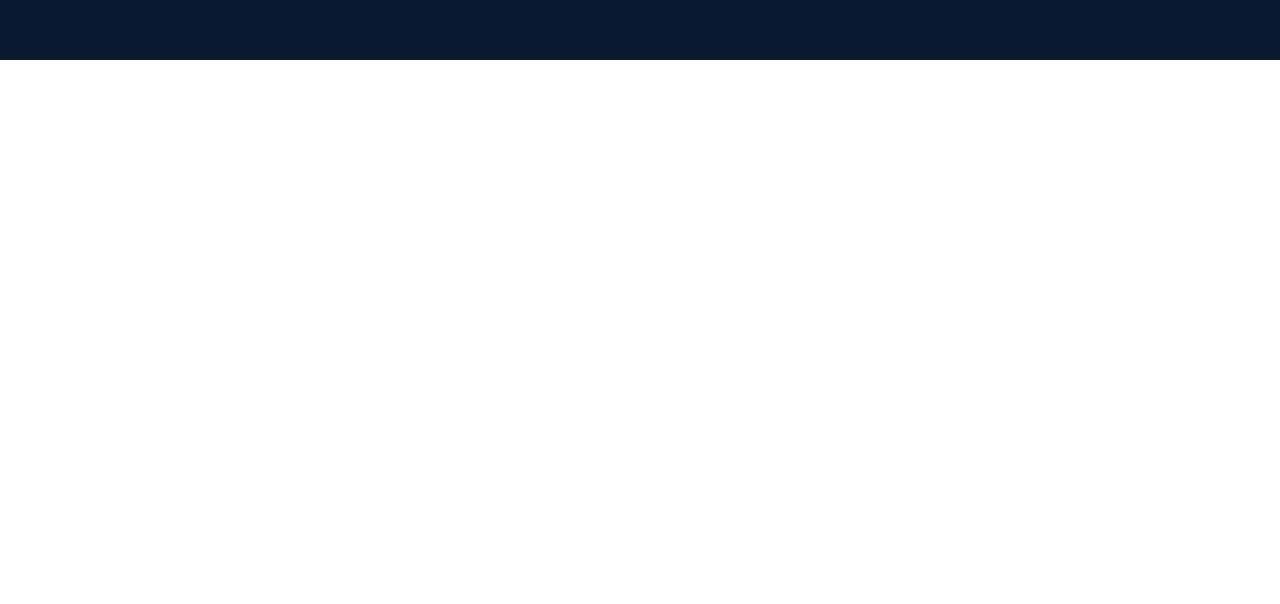
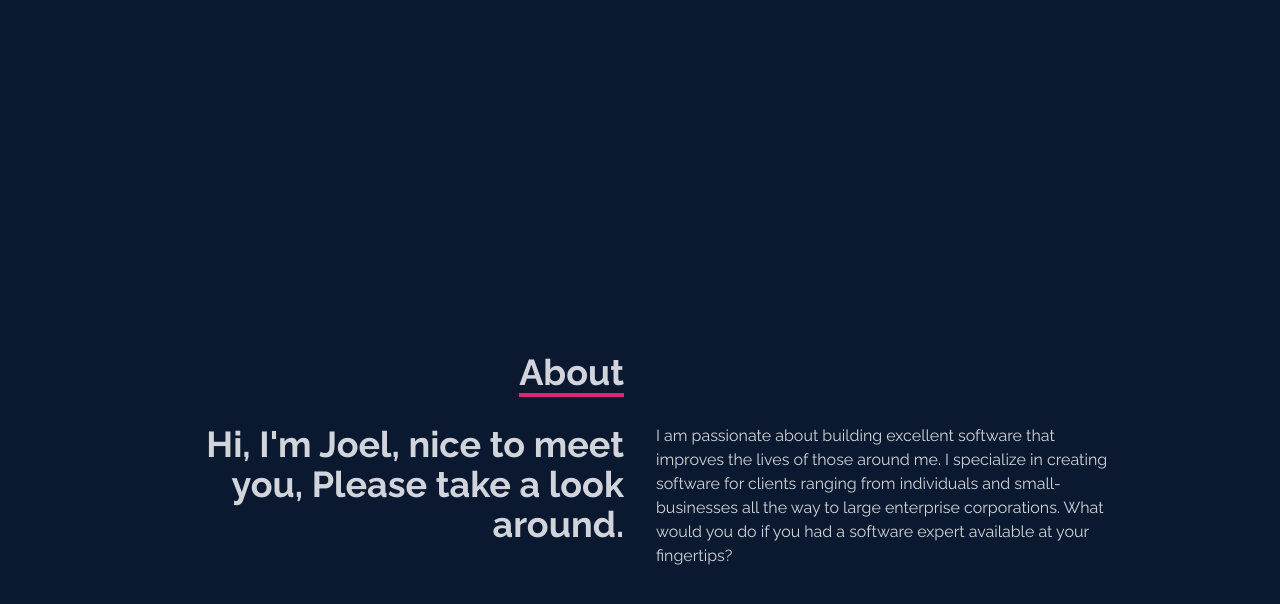
Before and after one commit to joelgdeveloper/MyPortfolio, a React (Vite) app: page / in a window 1280 px wide. Shown: the part 740-1344 px from the top of the page. Before the commit the page ends 800 px from the top, so only its background shows below. Built offline with nearby package versions, Linux system fonts and the light colour scheme.

Commit message:
About - Componente About creado

```diff
--- a/src/App.jsx
+++ b/src/App.jsx
@@ -1,5 +1,6 @@
 import Navbar from './components/Navbar';
 import Home from './components/Home';
+import About from './components/About';
 
 function App() {
 
@@ -7,6 +8,7 @@
     <div className="App">
       <Navbar />
       <Home />
+      <About />
     </div>
   )
 }
--- /dev/null
+++ b/src/components/About.jsx
@@ -0,0 +1,32 @@
+import React from 'react'
+
+const About = () => {
+  return (
+    <div name='about' className='w-full h-screen bg-[#0a192f] text-gray-300'>
+      <div className='flex flex-col justify-center items-center w-full h-full'>
+        <div className='max-w-[1000px] w-full grid grid-cols-2 gap-8'>
+          <div className='text-center sm:text-right pb-8 pl-4'>
+            <p className='text-4xl font-bold inline border-b-4 border-pink-600'>About</p>
+          </div>
+          <div></div>
+        </div>
+        <div className='max-w-[1000px] w-full grid sm:grid-cols-2 gap-8 px-4'>
+          <div className='sm:text-right text-4xl font-bold'>
+            <p>Hi, I'm Joel, nice to meet you, Please take a look around.</p>
+          </div>
+          <div className=''>
+            <p>
+              I am passionate about building excellent software that improves
+              the lives of those around me. I specialize in creating software
+              for clients ranging from individuals and small-businesses all the
+              way to large enterprise corporations. What would you do if you had
+              a software expert available at your fingertips?
+            </p>
+          </div>
+        </div>
+      </div>
+    </div>
+  )
+}
+
+export default About
```
